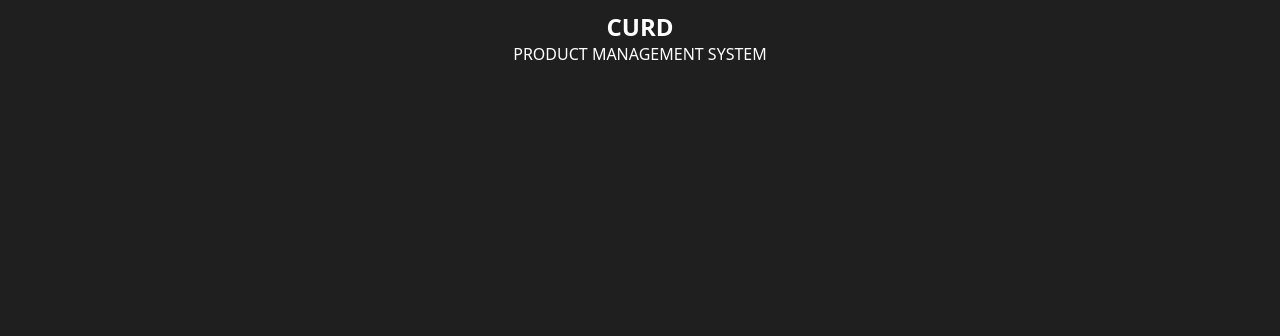
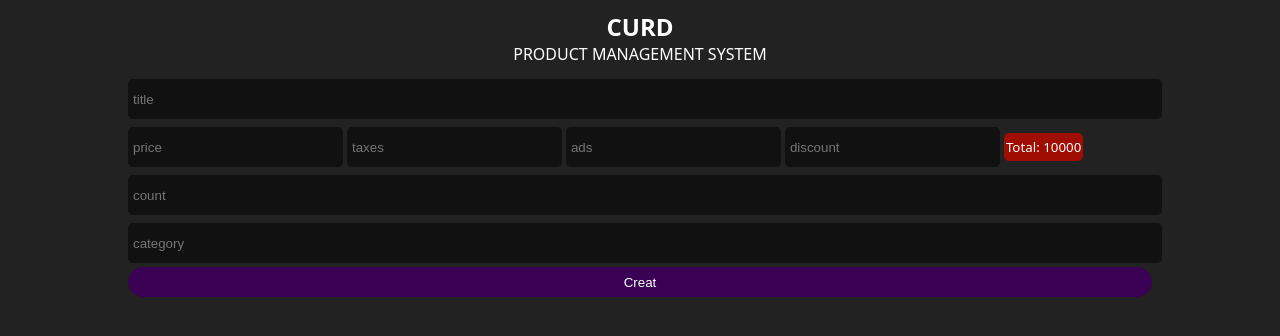
Before and after one commit to MohamedKhamisMostafa/crud-system, a plain HTML site: page curd.html in a window 1280 px wide. Drawn offline with Linux system fonts and the light colour scheme.

Commit message:
inputs section

```diff
--- a/curd.html
+++ b/curd.html
@@ -7,14 +7,28 @@
     <link rel="stylesheet" href="style.css">
 </head>
 <body>
-    <div class="curds">
+    <div class="curd">
         <!-- start head section -->
         <div class="head">
             <h2>curd</h2>
             <p>product management system</p>
         </div>
         <!-- end head section -->
+        <!-- start inputs section -->
+        <div class="inputs">
+            <input type="text" placeholder="title" id="title">
+            <div class="price">
+                <input type="number" placeholder="price" id="price">
+                <input type="number" placeholder="taxes" id="taxes">
+                <input type="number" placeholder="ads" id="ads">
+                <input type="number" placeholder="discount" id="discount">
+                <small id="total">10000</small>
+            </div>
+            <input type="number" placeholder="count" id="count">
+            <input type="text" placeholder="category" id="category">
+            <button id="submit">Creat</button>
         </div>
+        <!-- end inputs section -->
     </div>
     <script src="curd.js"></script>
 
--- a/style.css
+++ b/style.css
@@ -3,7 +3,7 @@
     padding: 0;
 }
 body{
-    background-color: rgb(31, 31, 31);
+    background-color: #222;
     color: white;
     font-family: system-ui;
 }
@@ -17,3 +17,42 @@ body{
     text-transform: uppercase;
 
 }
+input{
+    width: 100%;
+    height: 30px;
+    outline: none;
+    border: none;
+    margin: 4px 0;
+    background-color: #111;
+    border-radius: 5px;
+    padding: 5px;
+}
+input:focus{
+    transform: scale(1.1);
+    background-color: black ;
+}
+.price input{
+    width: 20%;
+}
+#total{
+    background-color: #a00d02;
+    padding: 5px 2px;
+    border-radius: 5px;
+}
+#total::before{
+    content: 'Total: ';
+}
+button{
+    width: 100%;
+    height: 30px;
+    background-color: #390053;
+    color: white;
+    border: none;
+    cursor: pointer;
+    border-radius: 20px;
+    transition: .5s;
+}
+button:hover{
+    background-color: #51025f;
+    letter-spacing: 1px;
+}
```
